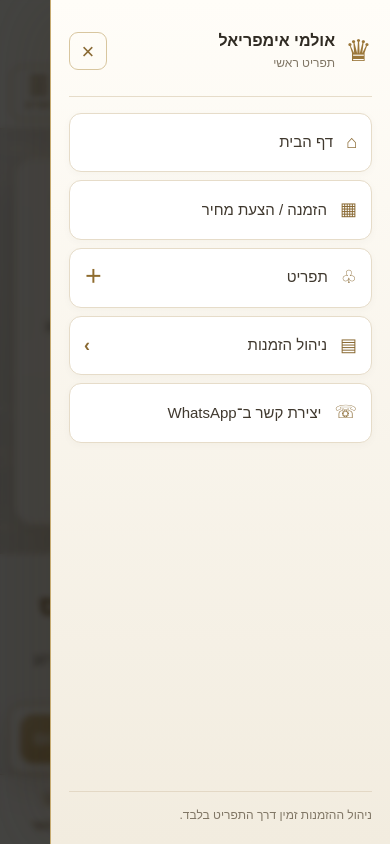
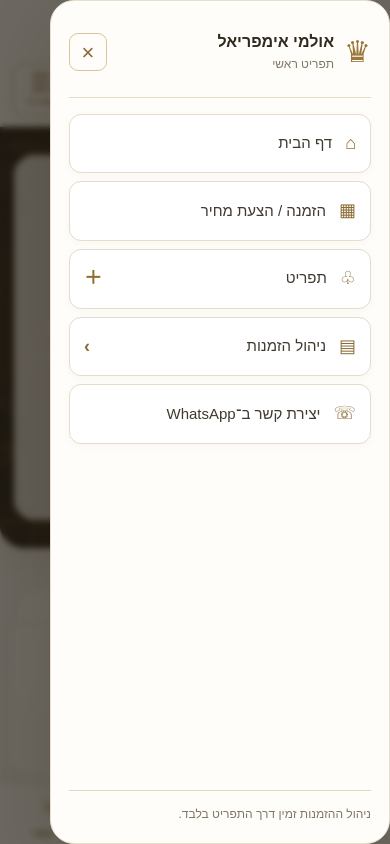
Before and after one commit to yb0537129119-sketch/imperial-halalso, a plain HTML site: page index.html in a window 390 px wide. Both pictures are taken after a click on the button "פתיחת תפריט". Shown: the top 844 px of the page. Drawn offline with Linux system fonts and the light colour scheme.

Commit message:
Refresh Imperial website with ivory and champagne luxury design

```diff
--- a/index.html
+++ b/index.html
@@ -137,6 +137,104 @@ input:focus,select:focus,textarea:focus{outline:2px solid #b58a3b35;border-color
 @media(max-width:650px){.hero{background:linear-gradient(145deg,#f1e8d8,#fbf8f1 55%,#e9ddc8)}.section{padding-top:25px}.feature,.panel,.category{border-radius:14px}}
 @media(prefers-reduced-motion:no-preference){.feature,.item,.order-card,.btn{transition:background .18s ease,border-color .18s ease,box-shadow .18s ease,transform .18s ease}.feature:hover,.order-card:hover{box-shadow:0 9px 24px #49351512}.btn:active{transform:translateY(1px)}}
 
+
+/* IMPERIAL visual refresh — warm ivory / champagne */
+:root{
+ --gold:#b89555;--gold2:#d8bf88;--black:#26231f;--panel:#fff;--line:#e8dfcf;
+ --cream:#f8f5ef;--ink:#292722;--muted:#777168;
+}
+html{background:var(--cream);scroll-padding-top:90px}
+body{
+ background:linear-gradient(180deg,#fbfaf7 0%,#f5f0e7 55%,#fbfaf7 100%)!important;
+ color:var(--ink)!important;font-family:Arial,"Noto Sans Hebrew",sans-serif;
+ line-height:1.7;overflow-x:hidden
+}
+.top{
+ background:rgba(255,253,249,.94)!important;color:var(--ink)!important;
+ border-bottom:1px solid #e7dcc8!important;box-shadow:0 6px 24px #30220b0a;
+ padding:12px clamp(14px,3vw,34px)!important
+}
+.brand b{color:#29251f!important;letter-spacing:1px}
+.brand small,.eyebrow{color:#a17c3f!important;letter-spacing:1.8px}
+.crown,.logo-mark{border-color:#c6a66b!important;color:#a17c3f!important;box-shadow:0 4px 18px #b895551c!important}
+.top-actions{gap:9px}
+.btn{
+ border-radius:999px!important;padding:11px 21px!important;font-weight:700;
+ transition:transform .2s ease,box-shadow .2s ease,background .2s ease;
+ box-shadow:0 5px 16px #5d48200d
+}
+.btn:not(.outline){background:linear-gradient(135deg,#c8aa70,#a98547)!important;color:#fff!important;border:1px solid #b89555!important}
+.btn.outline{background:#fff!important;color:#71582f!important;border:1px solid #dfd1b5!important}
+.btn:active{transform:translateY(1px)}
+.hero{
+ position:relative!important;isolation:isolate;
+ background:linear-gradient(110deg,#1d1a16dc,#30271bb8),url('ballroom-bg.jpg') center/cover!important;
+ color:#fff!important;border-radius:0 0 34px 34px;overflow:hidden;
+ min-height:clamp(390px,62vw,620px);display:flex;align-items:center;
+ box-shadow:0 18px 45px #46351d1c
+}
+.hero:after{content:"";position:absolute;inset:0;z-index:-1;background:radial-gradient(ellipse at 50% 40%,#d8bf8824,transparent 62%)}
+.hero .eyebrow{color:#e7cf9d!important}
+.hero h1,.hero h2{color:#fff!important;text-shadow:0 3px 20px #0007;line-height:1.18}
+.hero p{color:#f4eee3!important;max-width:680px}
+section.section,.section{
+ width:min(1160px,calc(100% - 32px));margin:clamp(38px,6vw,76px) auto!important;
+ padding:clamp(22px,4vw,42px)!important;background:#fffdf9!important;
+ color:var(--ink)!important;border:1px solid #eee5d7!important;border-radius:26px!important;
+ box-shadow:0 14px 42px #49391d0b
+}
+.section-title{color:#30291f!important;font-size:clamp(25px,3vw,36px)!important;letter-spacing:-.4px}
+.section-sub,.muted{color:var(--muted)!important}
+.features{gap:18px!important}
+.feature,.panel,.menu-group,.summary,.admin-row,.order-card,.stat{
+ background:#fff!important;color:var(--ink)!important;border:1px solid #eee5d8!important;
+ border-radius:20px!important;box-shadow:0 8px 26px #46351d0a!important
+}
+.feature{padding:22px!important}
+.feature h3,.group-title{color:#6f542b!important}
+.panel{padding:clamp(18px,3vw,30px)!important}
+.form-grid{gap:18px!important}
+.field-wrap label{color:#51483b!important;font-weight:700}
+input,select,textarea{
+ background:#fff!important;color:#292722!important;border:1px solid #ded5c7!important;
+ border-radius:13px!important;padding:13px 14px!important;min-height:48px;
+ outline:none;transition:border-color .2s,box-shadow .2s
+}
+input:focus,select:focus,textarea:focus{border-color:#b89555!important;box-shadow:0 0 0 3px #b895551c!important}
+.menu-group{padding:20px!important}
+.item{border-bottom:1px solid #f0e9df!important;padding:12px 4px!important}
+.item:last-child{border-bottom:0!important}
+.summary{padding:22px!important;background:linear-gradient(145deg,#fffdf9,#f8f3e9)!important}
+.notice{background:#f8f3e9!important;color:#69532e!important;border:1px solid #eadcc2!important;border-radius:14px!important}
+.status,.tag{border-radius:999px!important}
+.admin{background:#f8f5ef!important;color:var(--ink)!important}
+.admin-head{background:#fff!important;border:1px solid #eee5d7!important;border-radius:20px!important;padding:20px!important}
+.stats-grid{gap:14px!important}
+.stat{padding:18px!important}
+.stat strong,.stat b{color:#9a753c!important}
+.foot{color:#777168!important}
+.bottom-nav{background:#fffdf9f2!important;border-top:1px solid #e9dfcf!important;backdrop-filter:blur(14px)}
+.gate-card,.drawer{background:#fffdf9!important;color:var(--ink)!important;border:1px solid #e8dfcf!important;box-shadow:0 22px 70px #21180f26!important;border-radius:24px!important}
+.drawer-backdrop{background:#211a12a8!important}
+.drawer-brand{color:#30291f!important}
+button,a{ -webkit-tap-highlight-color:transparent}
+a{ text-underline-offset:4px}
+@media(max-width:700px){
+ .top{padding:9px 12px!important;gap:8px}
+ .brand b{font-size:17px}
+ .brand small{font-size:10px}
+ .hero{min-height:440px;border-radius:0 0 24px 24px;background-position:center!important}
+ .section{width:calc(100% - 20px);margin:24px auto!important;padding:19px 15px!important;border-radius:20px!important}
+ .features,.form-grid,.stats-grid{grid-template-columns:1fr!important}
+ .feature,.panel,.menu-group,.summary{border-radius:17px!important}
+ .btn{padding:10px 16px!important}
+ .bottom-nav{padding-bottom:env(safe-area-inset-bottom)}
+}
+@media(prefers-reduced-motion:no-preference){
+ .feature,.panel,.menu-group,.order-card{transition:transform .22s ease,box-shadow .22s ease}
+ .feature:hover,.order-card:hover{transform:translateY(-3px);box-shadow:0 14px 32px #46351d14!important}
+}
+
 </style><style id="imperial-v11-refinements">
 /* Imperial v11 — bright champagne visual refinement; functionality preserved */
 :root{--gold:#b89450;--gold2:#8f6c2e;--black:#29251e;--panel:#fff;--line:#e8dfcf;--cream:#fbf8f1;--ink:#302b23;--muted:#756d60}
```
